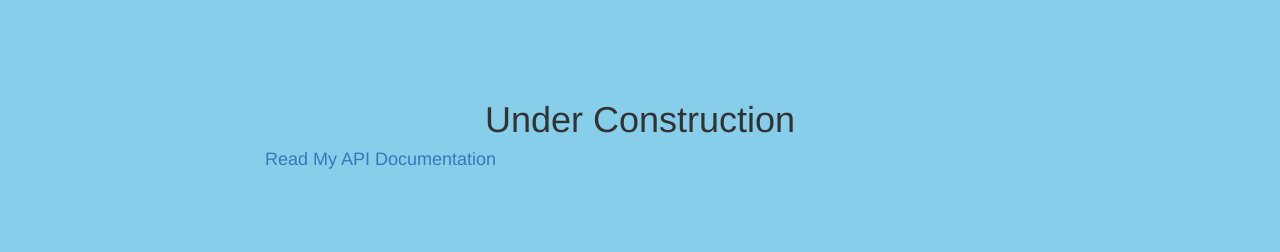
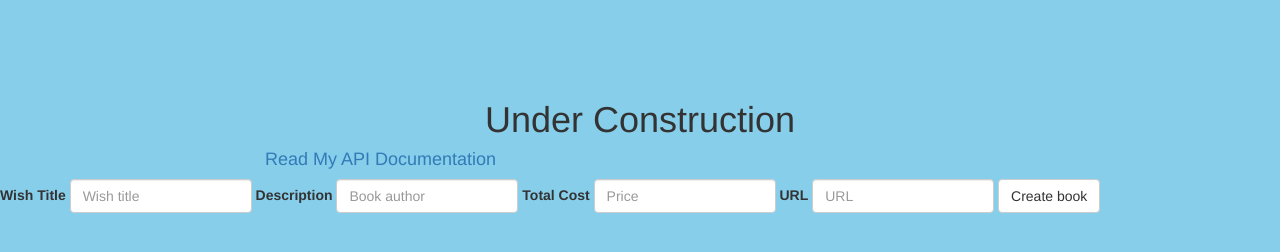
Before and after one commit to Shadowcoder12/Personal-API-Project-, a website: page express-personal-api-master/views/index.html in a window 1280 px wide. Drawn offline with nearby package versions, Linux system fonts and the light colour scheme.

Commit message:
added form so that the user can create a new WISH

```diff
--- a/express-personal-api-master/views/index.html
+++ b/express-personal-api-master/views/index.html
@@ -25,5 +25,26 @@
         </div>
       </div>
     </div>
+
+    <form  method="POST" action="/api/wish" class="form-inline" id="newWishForm">
+      <div class="form-group">
+        <label for="title">Wish Title</label>
+        <input type="text" class="form-control" name="item" placeholder="Wish title">
+      </div>
+      <div class="form-group">
+        <label for="title">Description</label>
+        <input type="text" class="form-control" name="description" placeholder="Book author">
+      </div>
+      <div class="form-group">
+        <label for="title">Total Cost</label>
+        <input type="text" class="form-control" name="price" placeholder="Price">
+      </div>
+      <div class="form-group">
+        <label for="title">URL</label>
+        <input type="text" class="form-control" name="websiteLink" placeholder="URL">
+      </div>
+      <button type="submit" class="btn btn-default">Create book</button>
+    </form>
+
   </body>
 </html>
```
